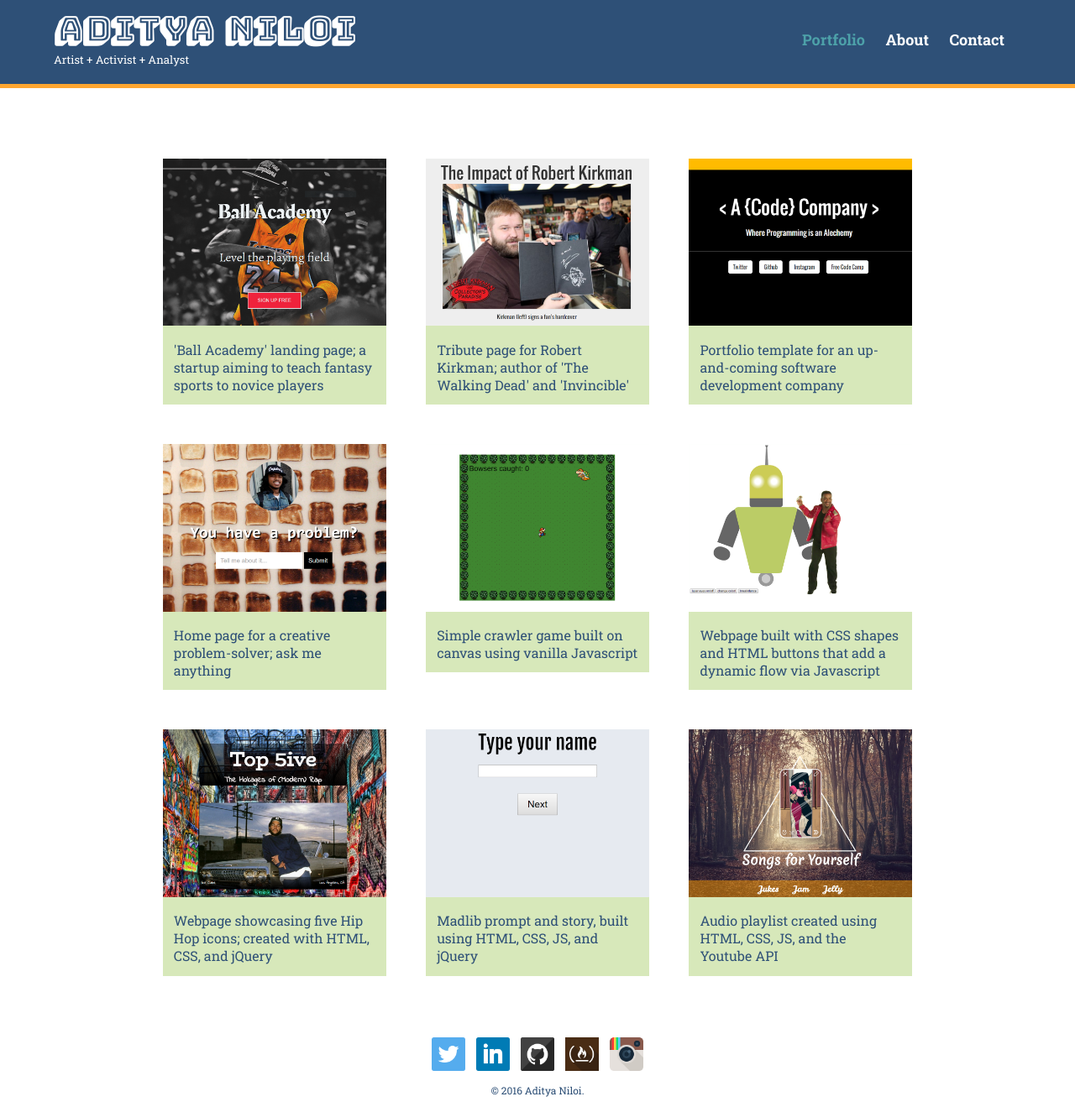
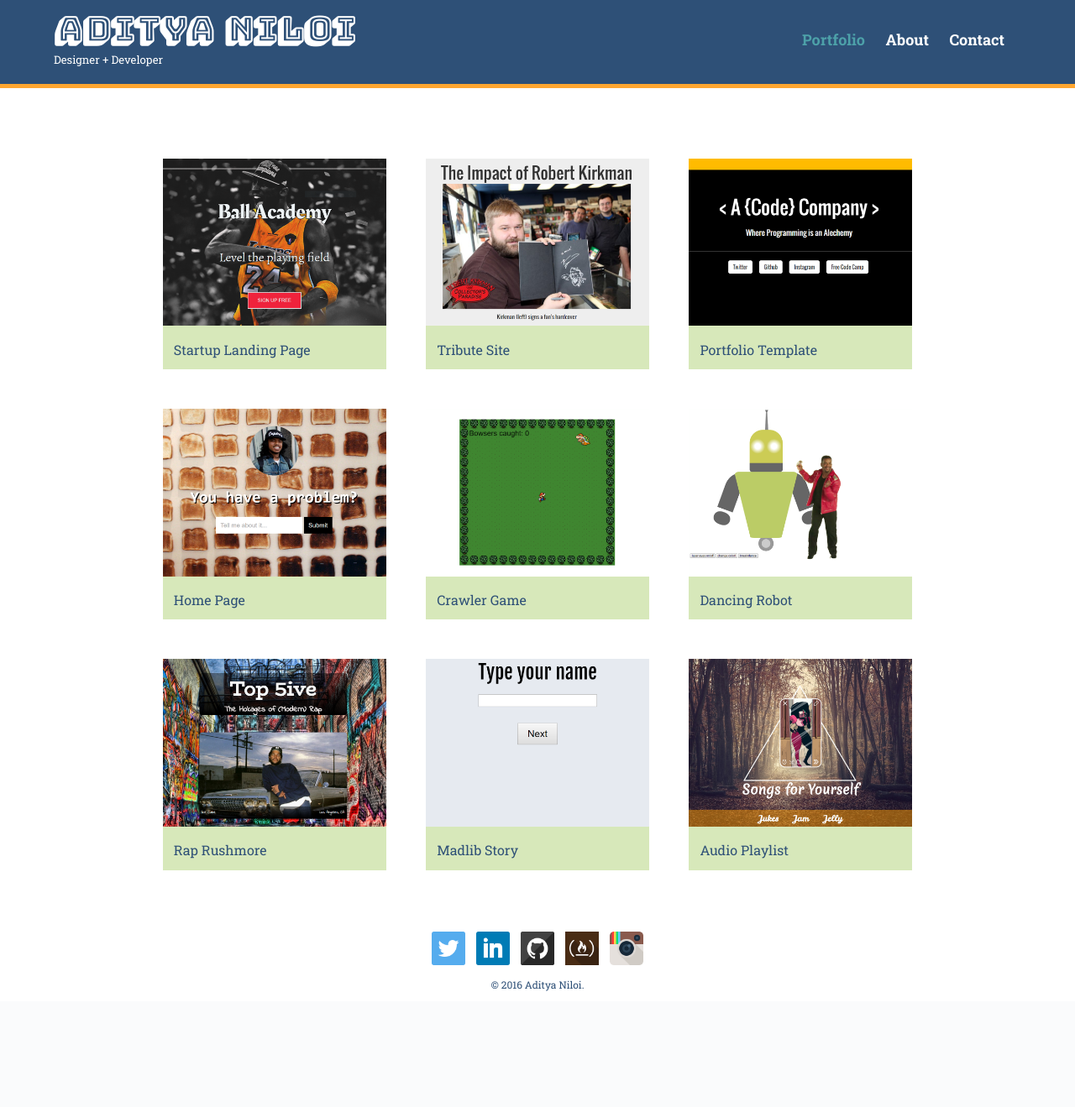
Before and after one commit to prezadito/prezadito.github.io, a PHP site: page / in a window 1280 px wide. Shown: the whole page at 84% size. After the commit the page ends 1181 px from the top, so only its background shows below. Run offline with PHP 8.4, Linux system fonts and the light colour scheme; some libraries are stand-ins or nearby versions.

Commit message:
shortened project descriptions and updated heading

```diff
--- a/about.html
+++ b/about.html
@@ -14,7 +14,7 @@
     <header>
       <a href="/" id="logo">
         <h1>Aditya Niloi</h1>
-        <h2>Artist + Activist + Analyst</h2>
+        <h2>Designer + Developer</h2>
       </a>
       <nav>
         <ul>
--- a/contact.html
+++ b/contact.html
@@ -14,7 +14,7 @@
     <header>
       <a href="/" id="logo">
         <h1>Aditya Niloi</h1>
-        <h2>Artist + Activist + Analyst</h2>
+        <h2>Designer + Developer</h2>
       </a>
       <nav>
         <ul>
--- a/css/main.css
+++ b/css/main.css
@@ -23,7 +23,6 @@ img {
 h3 {
   margin: 0 0 1em 0;
 }
-
 
 
 /************************************
--- a/index.html
+++ b/index.html
@@ -14,7 +14,7 @@
     <header>
       <a href="/" id="logo">
         <h1>Aditya Niloi</h1>
-        <h2>Artist + Activist + Analyst</h2>
+        <h2>Designer + Developer</h2>
       </a>
       <nav>
         <ul>
@@ -30,55 +30,55 @@
           <li>
             <a href="http://ballacademy.herokuapp.com/" target="_blank">
               <img src="img/ballacademy.png" alt="Ball Academy">
-              <p>'Ball Academy' landing page; a startup aiming to teach fantasy sports to novice players</p>
+              <p>Startup Landing Page</p>
             </a>
           </li>
           <li>
             <a href="http://codepen.io/codeGawd/full/KVJvLx/" target="_blank">
               <img src="img/rktribute.png" alt="Robert Kirkman Tribute">
-              <p>Tribute page for Robert Kirkman; author of 'The Walking Dead' and 'Invincible'</p>
+              <p>Tribute Site</p>
             </a>
           </li>
           <li>
             <a href="http://codepen.io/codeGawd/full/rxgWyq/" target="_blank">
               <img src="img/acodecompany.png" alt="A Code Company">
-              <p>Portfolio template for an up-and-coming software development company</p>
+              <p>Portfolio Template</p>
             </a>
           </li>
           <li>
             <a href="http://codepen.io/codeGawd/full/pEVqxp/" target="_blank">
               <img src="img/ama.png" alt="AMA">
-              <p>Home page for a creative problem-solver; ask me anything</p>
+              <p>Home Page</p>
             </a>
           </li>
           <li>
             <a href="http://codepen.io/codeGawd/full/PNdGQP/" target="_blank">
               <img src="img/canvasgame.png" alt="Canvas Game">
-              <p>Simple crawler game built on canvas using vanilla Javascript</p>
+              <p>Crawler Game</p>
             </a>
           </li>
-		  <li>
+		      <li>
             <a href="http://codepen.io/codeGawd/full/amGPgr/" target="_blank">
               <img src="img/dancewithrobot.png" alt="Dance with Robot">
-              <p>Webpage built with CSS shapes and HTML buttons that add a dynamic flow via Javascript</p>
+              <p>Dancing Robot</p>
             </a>
           </li>
-		  <li>
+		      <li>
             <a href="http://codepen.io/codeGawd/full/mALaYP/" target="_blank">
               <img src="img/topfive.png" alt="Top 5ive">
-              <p>Webpage showcasing five Hip Hop icons; created with HTML, CSS, and jQuery</p>
+              <p>Rap Rushmore</p>
             </a>
           </li>
-		  <li>
+		      <li>
             <a href="http://codepen.io/codeGawd/full/ZpoVgq/" target="_blank">
               <img src="img/madlib.png" alt="Ad-lib">
-              <p>Madlib prompt and story, built using HTML, CSS, JS, and jQuery</p>
+              <p>Madlib Story</p>
             </a>
           </li>
-		  <li>
+		      <li>
             <a href="http://codepen.io/codeGawd/full/QKAzYq/" target="_blank">
               <img src="img/unheardof.png" alt="Unheardof">
-              <p>Audio playlist created using HTML, CSS, JS, and the Youtube API</p>
+              <p>Audio Playlist</p>
             </a>
           </li>
         </ul>
@@ -92,6 +92,7 @@
         <p>&copy; 2016 Aditya Niloi.</p>
       </footer>
       <script src="https://ajax.googleapis.com/ajax/libs/jquery/3.0.0/jquery.min.js"></script>
+      <script src="js/index.js"></script>
     </div>
   </body>
 </html>
--- /dev/null
+++ b/js/index.js
@@ -0,0 +1 @@
+// Dyanmic page flow will go here
```
